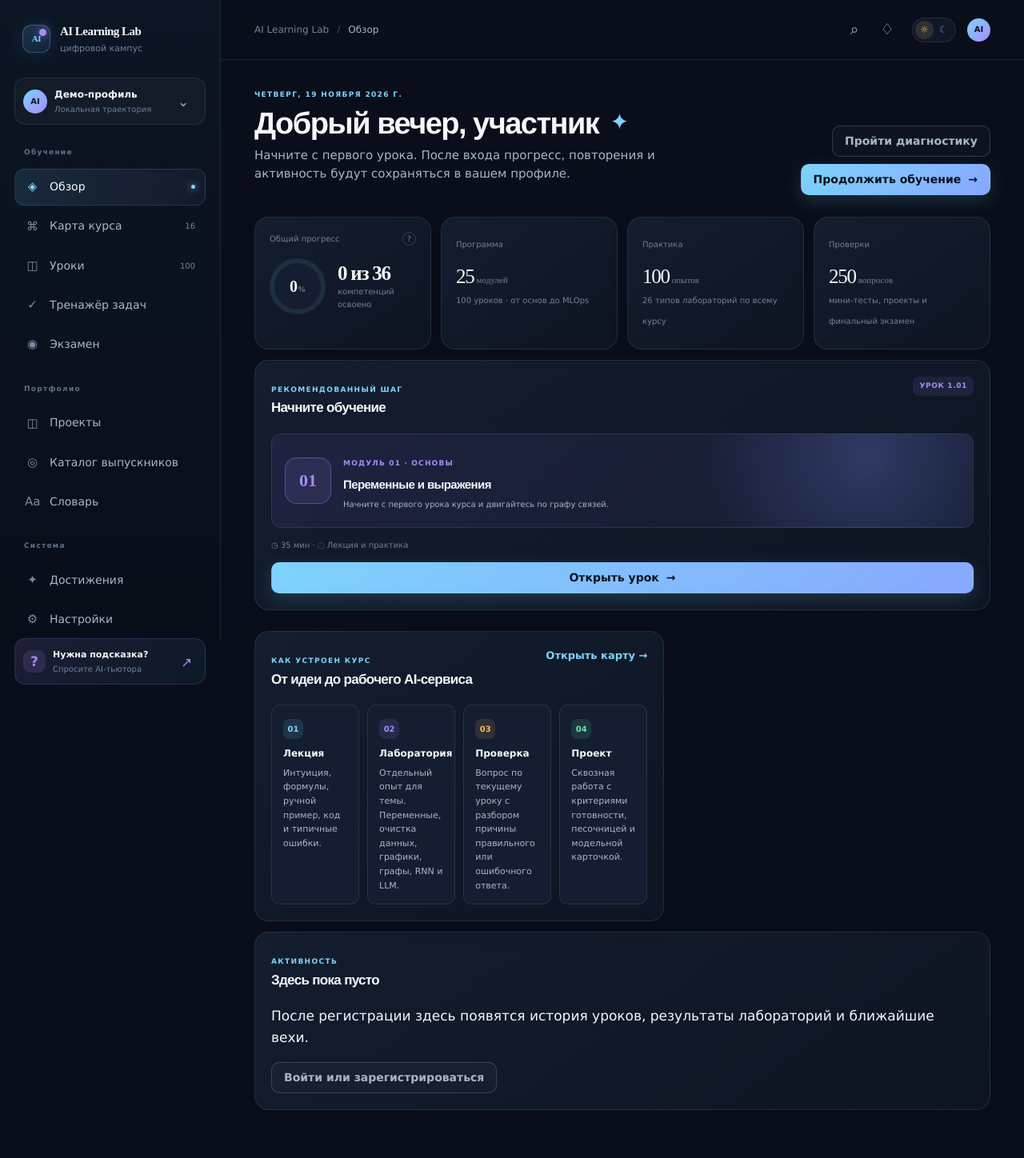
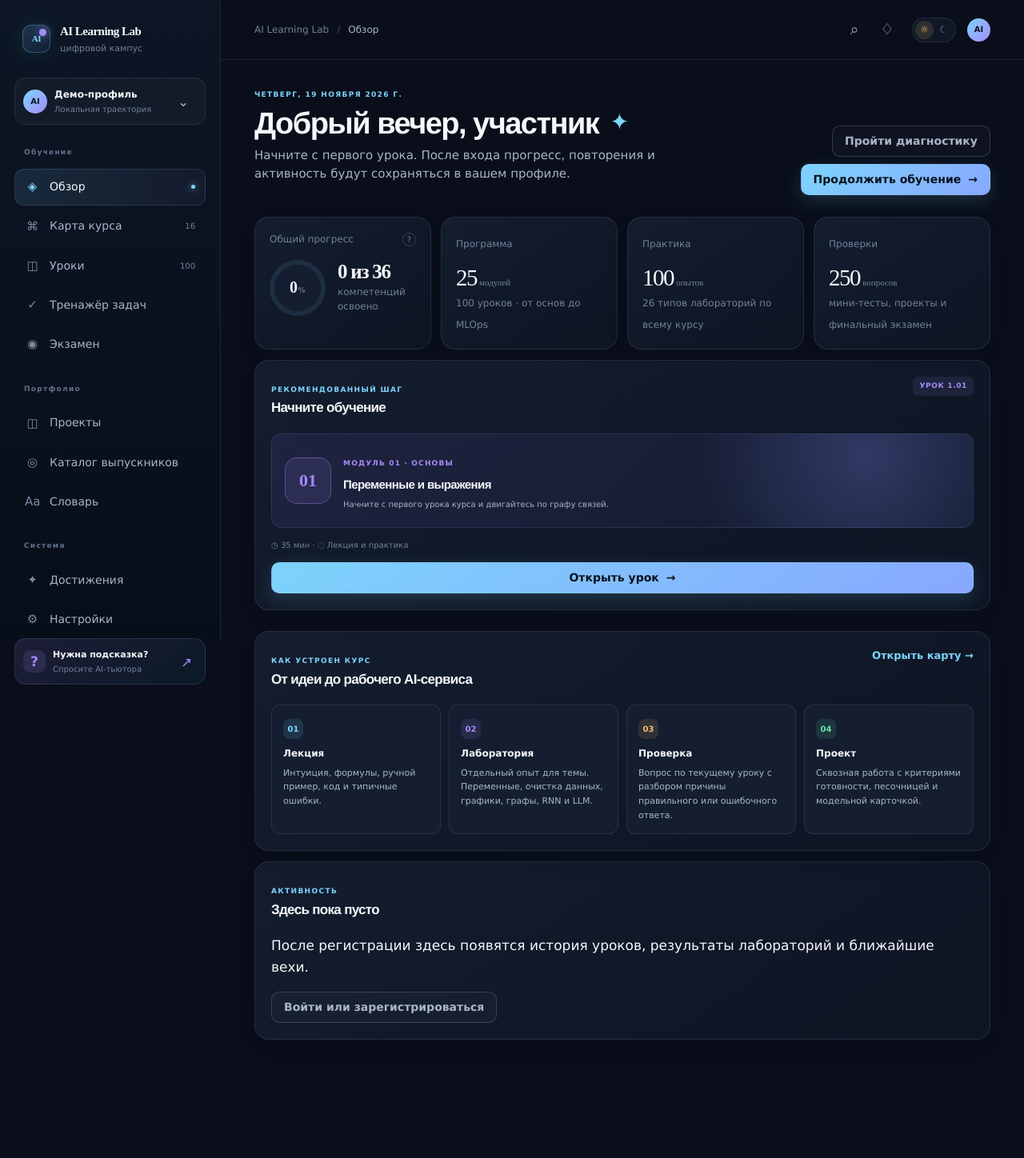
Before and after one commit to RomanHuBoss/ai-learning-lab, a PHP site: page / in a window 1280 px wide. Shown: the whole page at 80% size. After the commit the page ends 1300 px from the top, so only its background shows below. Run offline with PHP 8.4, Linux system fonts and the light colour scheme.

Commit message:
Improve dashboard and lesson charts

```diff
--- a/app/app.js
+++ b/app/app.js
@@ -139,6 +139,8 @@ function applyRoleVisibility() {
   $$('[data-guest-only]').forEach((element) => { element.hidden = Boolean(state.currentUser); });
   const dashboardGrid = $('#view-dashboard > .dashboard-grid');
   dashboardGrid?.classList.toggle('guest-layout', !state.currentUser && state.progress <= 0);
+  const lowerGrid = $('#view-dashboard > .lower-grid');
+  lowerGrid?.classList.toggle('guest-layout', !state.currentUser && state.progress <= 0);
   $('#view-tasks .task-layout')?.classList.toggle('single-column', !state.currentUser || state.progress <= 0);
 }
 
@@ -310,20 +312,59 @@ function renderLessonVisualization(content) {
     return wrapVisuals(tableMarkup, `<figure class="lesson-visual lesson-visual-chart"><svg viewBox="0 0 380 170" role="img" aria-label="${escapeHtml(alt)}">${lines}${shapes}</svg><figcaption>${escapeHtml(alt)}</figcaption></figure>`);
   }
   const graphSeries = graph?.series || [];
-  const points = visualization.points || (graphSeries.length ? graphSeries[0].values.map((value, index) => ({x: Array.isArray(value) ? value[0] : index + 1, y: Array.isArray(value) ? value[1] : value})) : null);
-  if (Array.isArray(points) && points.length > 1) {
-    const values = points.map((point) => ({x: Number(point.x), y: Number(point.y)})).filter((point) => Number.isFinite(point.x) && Number.isFinite(point.y));
-    if (values.length > 1) {
-      const minX = Math.min(...values.map((point) => point.x));
-      const maxX = Math.max(...values.map((point) => point.x));
-      const minY = Math.min(...values.map((point) => point.y));
-      const maxY = Math.max(...values.map((point) => point.y));
-      const coordinates = values.map((point) => `${40 + ((point.x - minX) / (maxX - minX || 1)) * 300},${135 - ((point.y - minY) / (maxY - minY || 1)) * 100}`).join(' ');
-      const xLabel = graph?.x_label || 'шаг';
-      const yLabel = graph?.y_label || 'значение';
-      const graphMarkup = `<figure class="lesson-visual lesson-visual-chart"><svg viewBox="0 0 380 190" role="img" aria-label="${escapeHtml(alt)}"><path d="M45 25V145H350" fill="none" stroke="currentColor" stroke-opacity=".35"/><polyline points="${coordinates}" fill="none" stroke="var(--cyan)" stroke-width="4" stroke-linecap="round" stroke-linejoin="round"/><text x="195" y="178" text-anchor="middle" fill="currentColor">${escapeHtml(xLabel)}</text><text x="14" y="88" text-anchor="middle" transform="rotate(-90 14 88)" fill="currentColor">${escapeHtml(yLabel)}</text></svg><figcaption>${escapeHtml(alt)}</figcaption></figure>`;
-      return wrapVisuals(tableMarkup, graphMarkup);
-    }
+  const seriesData = graphSeries.map((series, seriesIndex) => ({
+    name: series.name || `Серия ${seriesIndex + 1}`,
+    values: (series.values || []).map((value, index) => ({x: Number(Array.isArray(value) ? value[0] : index + 1), y: Number(Array.isArray(value) ? value[1] : value)})).filter((point) => Number.isFinite(point.x) && Number.isFinite(point.y))
+  })).filter((series) => series.values.length > 1);
+  if (!seriesData.length && Array.isArray(visualization.points)) {
+    seriesData.push({name: 'Данные', values: visualization.points.map((point, index) => ({x: Number(point.x ?? index + 1), y: Number(point.y)})).filter((point) => Number.isFinite(point.x) && Number.isFinite(point.y))});
+  }
+  const allValues = seriesData.flatMap((series) => series.values);
+  if (allValues.length > 1) {
+    const minX = Math.min(...allValues.map((point) => point.x));
+    const maxX = Math.max(...allValues.map((point) => point.x));
+    const minValue = Math.min(...allValues.map((point) => point.y));
+    const maxValue = Math.max(...allValues.map((point) => point.y));
+    const valueSpan = maxValue - minValue || Math.max(1, Math.abs(maxValue) * .2);
+    const minY = graph?.type === 'bar' ? Math.min(0, minValue) : minValue - valueSpan * .1;
+    const maxY = graph?.type === 'bar' ? Math.max(0, maxValue) : maxValue + valueSpan * .1;
+    const plot = {left: 52, right: 400, top: 28, bottom: 172};
+    const mapX = (value) => plot.left + ((value - minX) / (maxX - minX || 1)) * (plot.right - plot.left);
+    const mapY = (value) => plot.bottom - ((value - minY) / (maxY - minY || 1)) * (plot.bottom - plot.top);
+    const formatTick = (value) => Number.isInteger(value) ? String(value) : Number(value).toFixed(Math.abs(value) < 1 ? 2 : 1).replace('.', ',');
+    const grid = [0, .5, 1].map((ratio) => {
+      const y = plot.bottom - ratio * (plot.bottom - plot.top);
+      const value = minY + ratio * (maxY - minY);
+      return `<line x1="${plot.left}" y1="${y}" x2="${plot.right}" y2="${y}" stroke="currentColor" stroke-opacity=".14" stroke-dasharray="3 4"/><text x="${plot.left - 8}" y="${y + 4}" text-anchor="end">${escapeHtml(formatTick(value))}</text>`;
+    }).join('');
+    const axis = `<path d="M${plot.left} ${plot.top}V${plot.bottom}H${plot.right}" fill="none" stroke="currentColor" stroke-opacity=".55"/><text x="${plot.left}" y="${plot.bottom + 20}" text-anchor="middle">${escapeHtml(formatTick(minX))}</text><text x="${plot.right}" y="${plot.bottom + 20}" text-anchor="middle">${escapeHtml(formatTick(maxX))}</text>`;
+    const palette = ['var(--cyan)', 'var(--violet)', 'var(--green)', 'var(--amber)'];
+    let marks = '';
+    seriesData.forEach((series, seriesIndex) => {
+      const color = palette[seriesIndex % palette.length];
+      if (graph?.type === 'bar') {
+        const width = Math.max(12, Math.min(42, (plot.right - plot.left) / (series.values.length * Math.max(1, seriesData.length)) * .68));
+        const groupWidth = (plot.right - plot.left) / Math.max(1, series.values.length);
+        marks += series.values.map((point, index) => {
+          const x = plot.left + groupWidth * index + groupWidth / 2 + (seriesIndex - (seriesData.length - 1) / 2) * width;
+          const zero = mapY(0);
+          const y = mapY(point.y);
+          const top = Math.min(zero, y);
+          const height = Math.max(2, Math.abs(zero - y));
+          return `<rect x="${x - width / 2}" y="${top}" width="${width}" height="${height}" rx="3" fill="${color}" fill-opacity=".82"><title>${escapeHtml(series.name)} · ${escapeHtml(formatTick(point.y))}</title></rect>`;
+        }).join('');
+      } else if (graph?.type === 'scatter') {
+        marks += series.values.map((point) => `<circle cx="${mapX(point.x)}" cy="${mapY(point.y)}" r="5" fill="${color}" stroke="var(--surface)" stroke-width="2"><title>${escapeHtml(series.name)} · (${escapeHtml(formatTick(point.x))}; ${escapeHtml(formatTick(point.y))})</title></circle>`).join('');
+      } else {
+        const coordinates = series.values.map((point) => `${mapX(point.x)},${mapY(point.y)}`).join(' ');
+        marks += `<polyline points="${coordinates}" fill="none" stroke="${color}" stroke-width="3" stroke-linecap="round" stroke-linejoin="round"/>${series.values.map((point) => `<circle cx="${mapX(point.x)}" cy="${mapY(point.y)}" r="4" fill="${color}" stroke="var(--surface)" stroke-width="2"><title>${escapeHtml(series.name)} · ${escapeHtml(formatTick(point.y))}</title></circle>`).join('')}`;
+      }
+    });
+    const legend = seriesData.map((series, index) => `<span style="color:${palette[index % palette.length]}">${escapeHtml(series.name)}</span>`).join(' · ');
+    const xLabel = graph?.x_label || 'шаг';
+    const yLabel = graph?.y_label || 'значение';
+    const graphMarkup = `<figure class="lesson-visual lesson-visual-chart"><svg viewBox="0 0 440 245" role="img" aria-label="${escapeHtml(alt)}"><g class="chart-grid">${grid}</g>${axis}${marks}<text x="226" y="225" text-anchor="middle" class="chart-axis-label">${escapeHtml(xLabel)}</text><text x="14" y="105" text-anchor="middle" transform="rotate(-90 14 105)" class="chart-axis-label">${escapeHtml(yLabel)}</text></svg><figcaption>${escapeHtml(alt)}<span class="chart-legend">${legend}</span></figcaption></figure>`;
+    return wrapVisuals(tableMarkup, graphMarkup);
   }
   return tableMarkup || `<p class="lesson-visual-fallback">${escapeHtml(fallback)}</p>`;
 }
--- a/app/index.html
+++ b/app/index.html
@@ -5,8 +5,8 @@
   <meta name="viewport" content="width=device-width, initial-scale=1">
   <meta name="description" content="AI Learning Lab — интерактивный самоучитель по машинному обучению и большим языковым моделям.">
   <title>AI Learning Lab · цифровой кампус</title>
-  <link rel="stylesheet" href="styles.css?v=20261119-course33">
-  <link rel="stylesheet" href="lesson-navigation.css?v=20261119-course33">
+  <link rel="stylesheet" href="styles.css?v=20261119-course34">
+  <link rel="stylesheet" href="lesson-navigation.css?v=20261119-course34">
 </head>
 <body>
   <a class="skip-link" href="#main-content">Перейти к содержимому</a>
@@ -103,6 +103,6 @@
 
   <div class="toast-region" aria-live="polite" aria-atomic="true"></div>
   <div class="modal-backdrop" id="modal-backdrop" hidden><div class="modal" role="dialog" aria-modal="true" aria-labelledby="modal-title"><button class="modal-close" data-action="close-modal" aria-label="Закрыть">×</button><div id="modal-content"></div></div></div>
-  <script src="app.js?v=20261119-course33" defer></script>
+  <script src="app.js?v=20261119-course34" defer></script>
 </body>
 </html>
--- a/app/lesson-navigation.css
+++ b/app/lesson-navigation.css
@@ -18,6 +18,10 @@
 .lesson-visual{margin:10px 0 14px;padding:12px;border:1px solid var(--line);border-radius:12px;background:rgba(255,255,255,.025)}
 .lesson-visual figcaption{margin-top:8px;color:var(--text-muted);font-size:11px;line-height:1.45}
 .lesson-visual-svg svg,.lesson-visual-chart svg{display:block;width:100%;min-height:150px;color:var(--text-soft)}
+.lesson-visual-chart svg text{font-family:Verdana,Helvetica,Arial,sans-serif;font-size:10px;fill:currentColor}
+.lesson-visual-chart svg .chart-axis-label{font-size:11px;font-weight:700}
+.lesson-visual-chart figcaption{display:flex;flex-direction:column;gap:4px}
+.chart-legend{color:var(--text-muted);font-size:10px}
 .lesson-visual-table{overflow-x:auto}.lesson-visual-table table{width:100%;border-collapse:collapse;color:var(--text-soft);font-size:12px}.lesson-visual-table caption{text-align:left;color:var(--text-muted);padding-bottom:8px}.lesson-visual-table th,.lesson-visual-table td{padding:7px 9px;border-bottom:1px solid var(--line);text-align:left}.lesson-visual-table th{color:var(--text)}
 .lesson-visual-fallback{color:var(--text-soft);font-size:13px;line-height:1.6}
 .visualization-tabs{display:flex;gap:6px;margin:10px 0 4px}.visualization-tab{padding:7px 11px;border:1px solid var(--line);border-radius:8px;color:var(--text-muted);background:var(--surface-2);font-size:11px}.visualization-tab.active{border-color:var(--cyan);color:var(--text);background:rgba(125,211,252,.1)}.visualization-pane[hidden]{display:none!important}
@@ -54,6 +58,10 @@ h1,h2,h3{font-family:Helvetica,Arial,Verdana,sans-serif}
 .generic-result.bad{color:var(--amber);background:rgba(244,191,103,.08)}
 .generic-lab-footer{display:flex;align-items:center;gap:14px;flex-wrap:wrap;padding:14px 20px;border-top:1px solid var(--line);color:var(--text-muted);font-size:10px}
 .project-workspace{margin-top:13px;padding:22px}
+.dashboard-grid.guest-layout .guest-course-overview{grid-column:1 / -1}
+.metric-card .metric-label{font-size:12px}
+.metric-card .metric-note,.metric-card .metric-copy span{font-size:12px}
+.metric-card .metric-value{font-size:29px}
 .project-workspace[hidden]{display:none}
 .project-workspace h2{margin:4px 0 8px;font-size:21px}
 .project-workspace p,.project-workspace li{color:var(--text-soft);font-size:11px}
```
